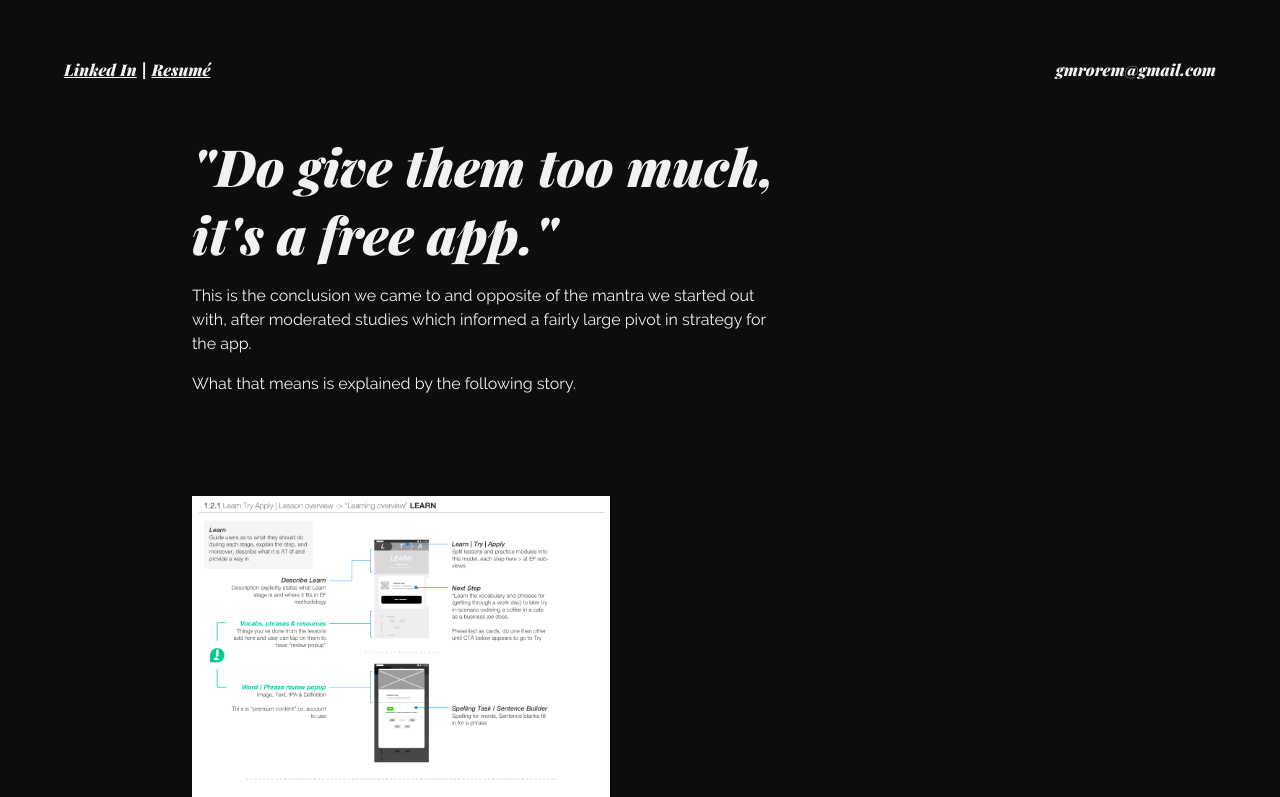
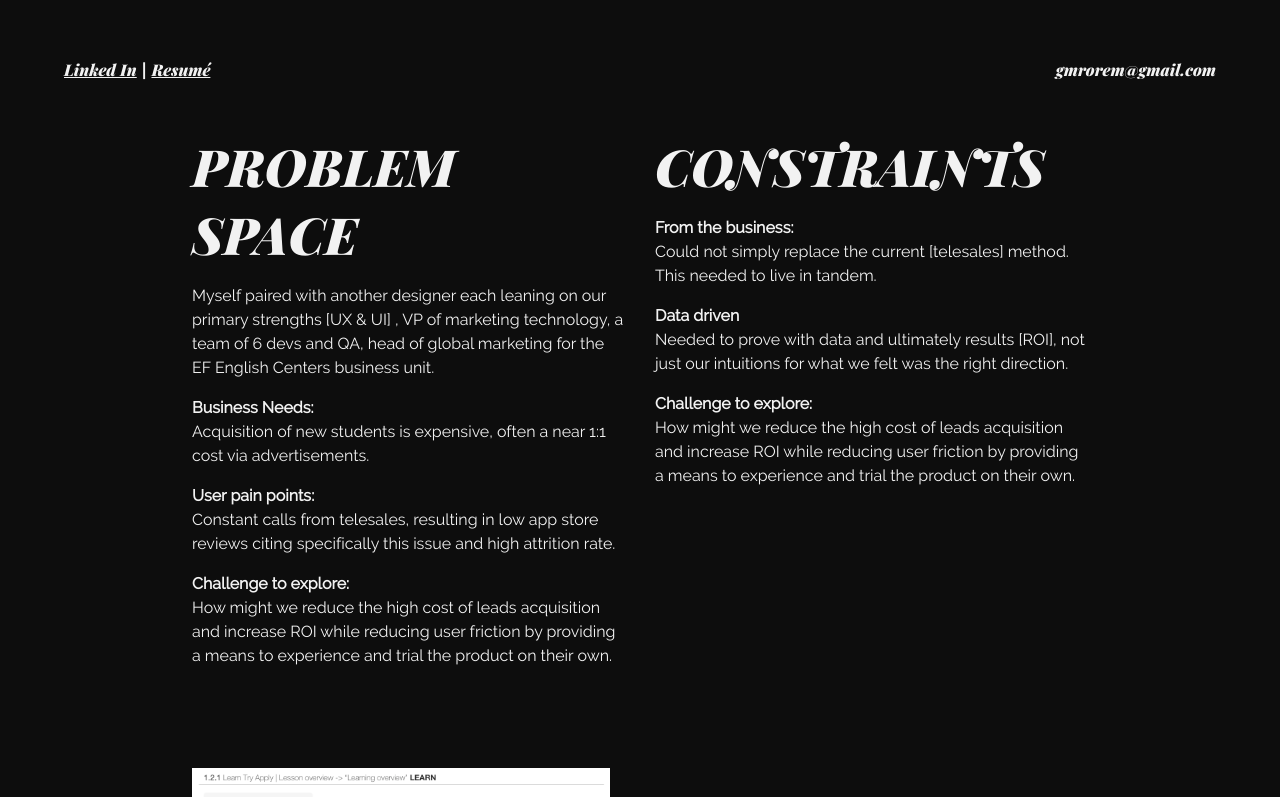
Before and after one commit to grorem/grxd, a plain HTML site: page ef247.html in a window 1280 px wide. Shown: the part 680-1477 px from the top of the page. Drawn offline with Linux system fonts and the light colour scheme.

Commit message:
updating ef247 a bit
just some text still more to do

```diff
--- a/ef247.html
+++ b/ef247.html
@@ -88,18 +88,51 @@
 
 
 
-		<div class="col-sm-8">
+		<div class="col-sm-6">
 
 				<div class="interjectionCopy">
-					<h3>"Do give them too much, it's a free app."</h3>
+					<h3>PROBLEM SPACE</h3>
 
 					<p>
-						This is the conclusion we came to and opposite of the
-						mantra we started out with, after moderated studies which informed a fairly large pivot in strategy for the app.
+						Myself paired with another designer each leaning on our
+primary strengths [UX & UI] , VP of marketing technology, a
+team of 6 devs and QA, head of global marketing for the EF
+English Centers business unit.
 					</p>
 
 					<p>
-						What that means is explained by the following story.
+						<b>Business Needs:</b><br>Acquisition of new students is expensive, often a near 1:1 cost via advertisements.
+					</p>
+
+					<p>
+						<b>User pain points:</b><br>Constant calls from telesales, resulting in low app store reviews citing specifically this issue and high attrition rate.
+					</p>
+
+					<p>
+						<b>Challenge to explore:</b><br>How might we reduce the high cost of leads acquisition and increase ROI while reducing user friction by providing a means to experience and trial the product on their own.
+					</p>
+
+				</div>
+
+		</div>
+
+
+		<div class="col-sm-6">
+
+				<div class="interjectionCopy">
+					<h3>CONSTRAINTS</h3>
+
+
+					<p>
+						<b>From the business:</b><br>Could not simply replace the current [telesales] method. This needed to live in tandem.
+					</p>
+
+					<p>
+						<b>Data driven</b><br>Needed to prove with data and ultimately results [ROI], not just our intuitions for what we felt was the right direction.
+					</p>
+
+					<p>
+						<b>Challenge to explore:</b><br>How might we reduce the high cost of leads acquisition and increase ROI while reducing user friction by providing a means to experience and trial the product on their own.
 					</p>
 
 				</div>
```
Also changed, not shown: index.html (+13 -12 lines).
